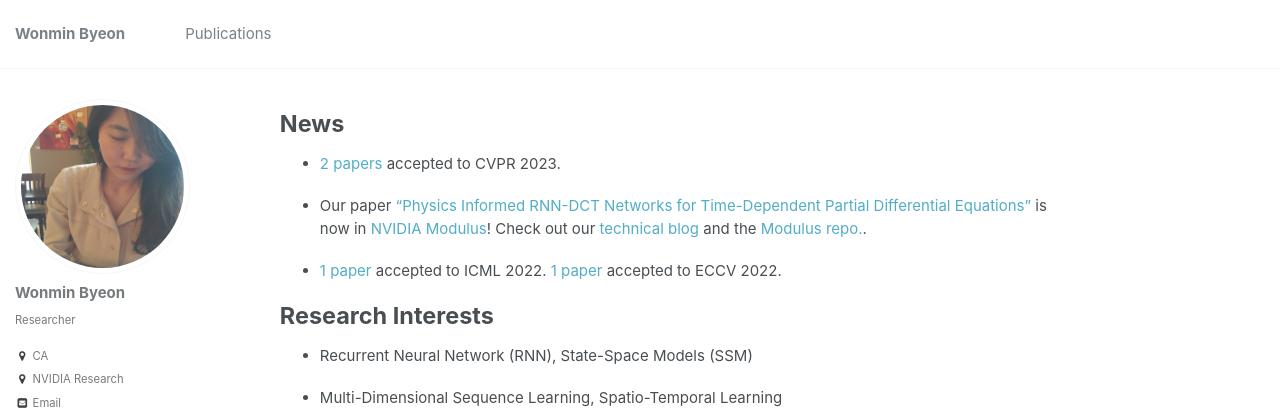
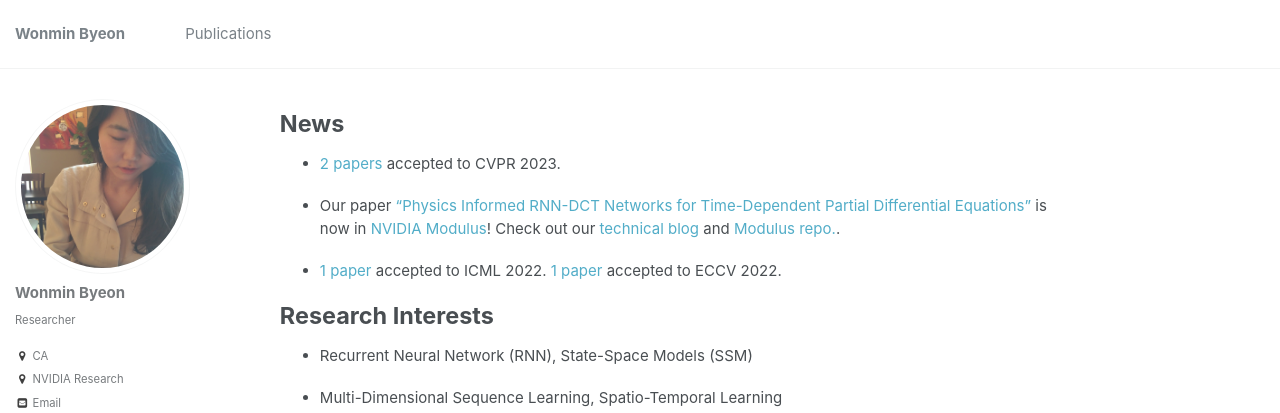
Before and after one commit to wonmin-byeon/wonmin-byeon.github.io, a Jekyll site: the page built from _pages/about.md, in a window 1280 px wide and 991 px high. Shown: the top 413 px of the window. Built offline with Jekyll 4.4.1, drawn with Linux system fonts in a browser that asks for light colours.

Commit message:
update RNNDCT release

```diff
--- a/_pages/about.md
+++ b/_pages/about.md
@@ -13,7 +13,7 @@ News
 
 * [2 papers](https://wonmin-byeon.github.io/publications/) accepted to CVPR 2023.
 
-* Our paper ["Physics Informed RNN-DCT Networks for Time-Dependent Partial Differential Equations"](https://wonmin-byeon.github.io/publication/2022-rnndct) is now in [NVIDIA Modulus](https://developer.nvidia.com/modulus)! Check out our [technical blog](https://developer.nvidia.com/blog/develop-physics-informed-machine-learning-models-with-graph-neural-networks/) and the [Modulus repo.](https://github.com/NVIDIA/modulus).
+* Our paper ["Physics Informed RNN-DCT Networks for Time-Dependent Partial Differential Equations"](https://wonmin-byeon.github.io/publication/2022-rnndct) is now in [NVIDIA Modulus](https://developer.nvidia.com/modulus)! Check out our [technical blog](https://developer.nvidia.com/blog/develop-physics-informed-machine-learning-models-with-graph-neural-networks/) and [Modulus repo.](https://github.com/NVIDIA/modulus).
 
 * [1 paper](https://wonmin-byeon.github.io/publication/2022-orthoNN) accepted to ICML 2022. [1 paper](https://wonmin-byeon.github.io/publication/2022-soundvideo) accepted to ECCV 2022.
 
```
